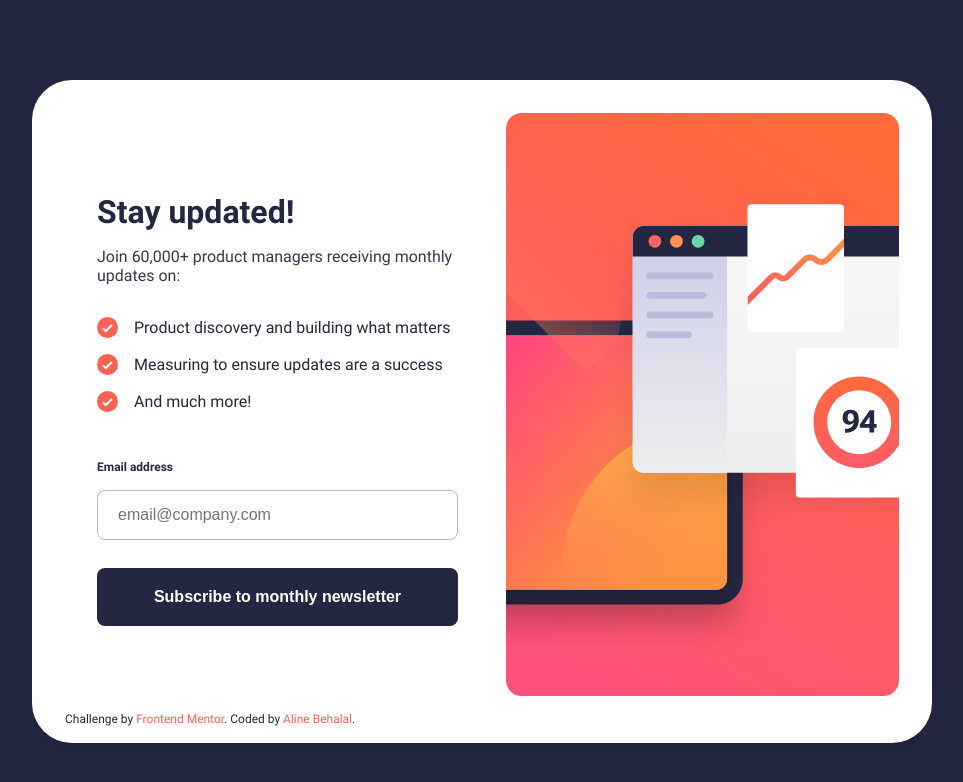
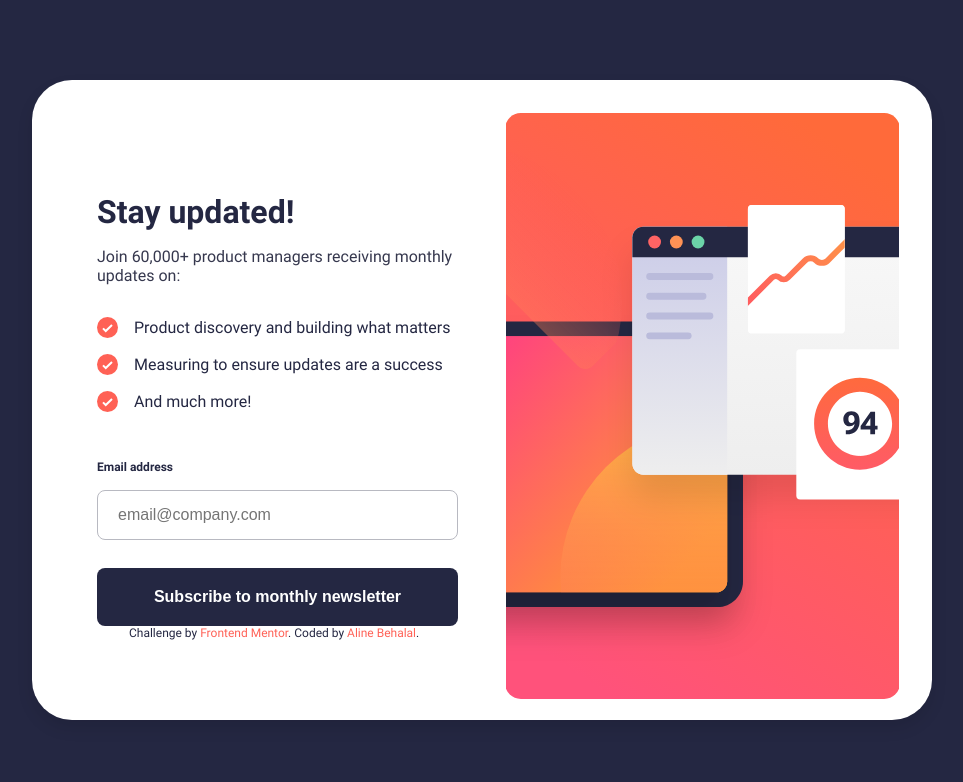
Before and after one commit to Hileene/newsletter-app, a React (Create React App) app in the folder frontend/: page / in a window 1280 px wide. Shown: the top 782 px of the page, without its empty margins (158-1121 px from the left). Built offline with nearby package versions, Linux system fonts and the light colour scheme.

Commit message:
Put Footer component inside the signup-content block

```diff
--- a/frontend/src/App.js
+++ b/frontend/src/App.js
@@ -15,8 +15,8 @@ function App() {
         <Header />
         <IconList />
         <Form />
+        <Footer className="signup-footer" />
       </div>
-      <Footer className="signup-footer" />
     </main>
   )
 }
```
